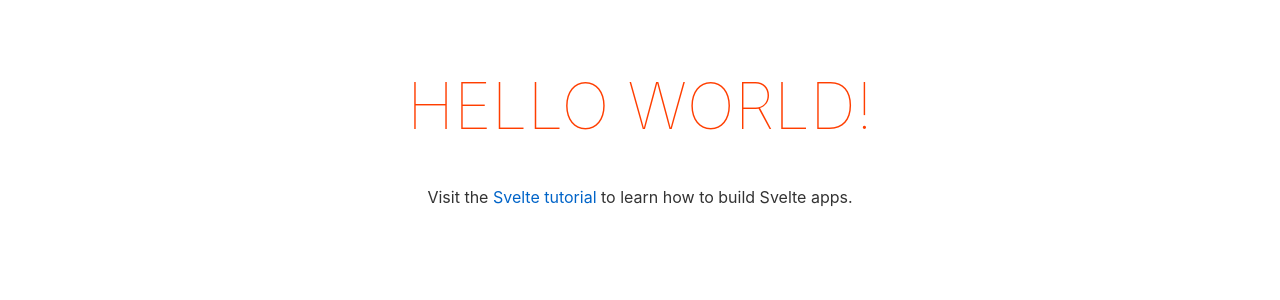
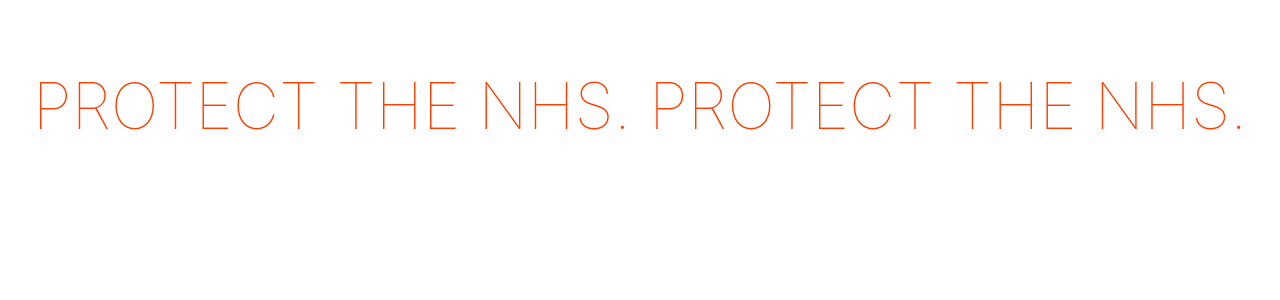
Before and after one commit to igelstorm/covid-19-slogan, a Svelte app: page / in a window 1280 px wide. Shown: the top 300 px of the page. Built offline with nearby package versions, Linux system fonts and the light colour scheme.

Commit message:
Generate a random wee phrase, with repetition

```diff
--- a/src/App.svelte
+++ b/src/App.svelte
@@ -1,10 +1,37 @@
 <script>
-	export let name;
+	const words = {
+		noun: [
+			"coronavirus",
+			"the NHS"
+		],
+		verb: [
+			"stop",
+			"protect"
+		]
+	}
+
+	export const word = function(type) {
+		const randomIndex = Math.floor(Math.random() * words[type].length)
+		return words[type][randomIndex]
+	};
+
+	const randomWords = function() {
+		return [
+			"verb",
+			"noun",
+			"verb",
+			"noun"
+		].map(word)
+	}
+
+	export const slogan = function() {
+		const phrase = randomWords()
+		return `${phrase[0]} ${phrase[1]}. ${phrase[2]} ${phrase[3]}.`
+	}
 </script>
 
 <main>
-	<h1>Hello {name}!</h1>
-	<p>Visit the <a href="https://svelte.dev/tutorial">Svelte tutorial</a> to learn how to build Svelte apps.</p>
+	<h1>{slogan()}</h1>
 </main>
 
 <style>
--- a/src/main.js
+++ b/src/main.js
@@ -1,10 +1,7 @@
 import App from './App.svelte';
 
 const app = new App({
-	target: document.body,
-	props: {
-		name: 'world'
-	}
+	target: document.body
 });
 
 export default app;
```
